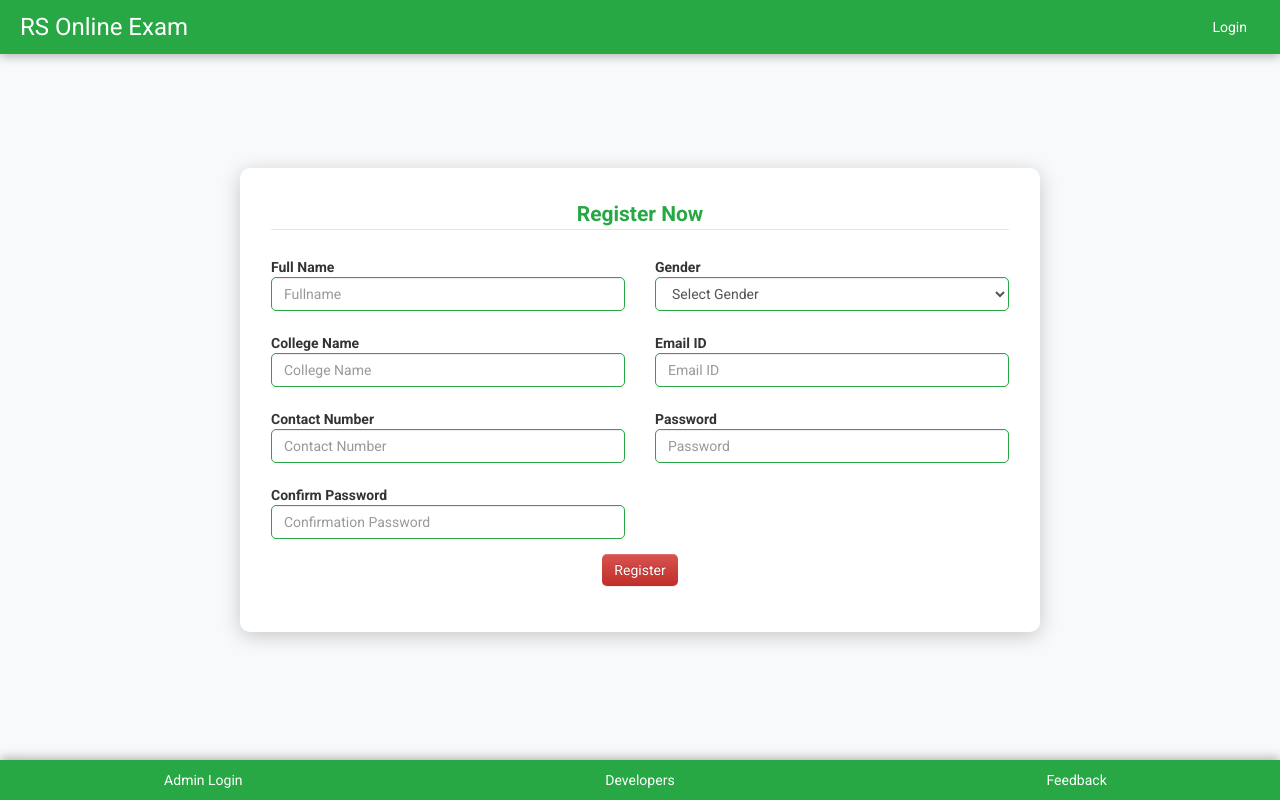
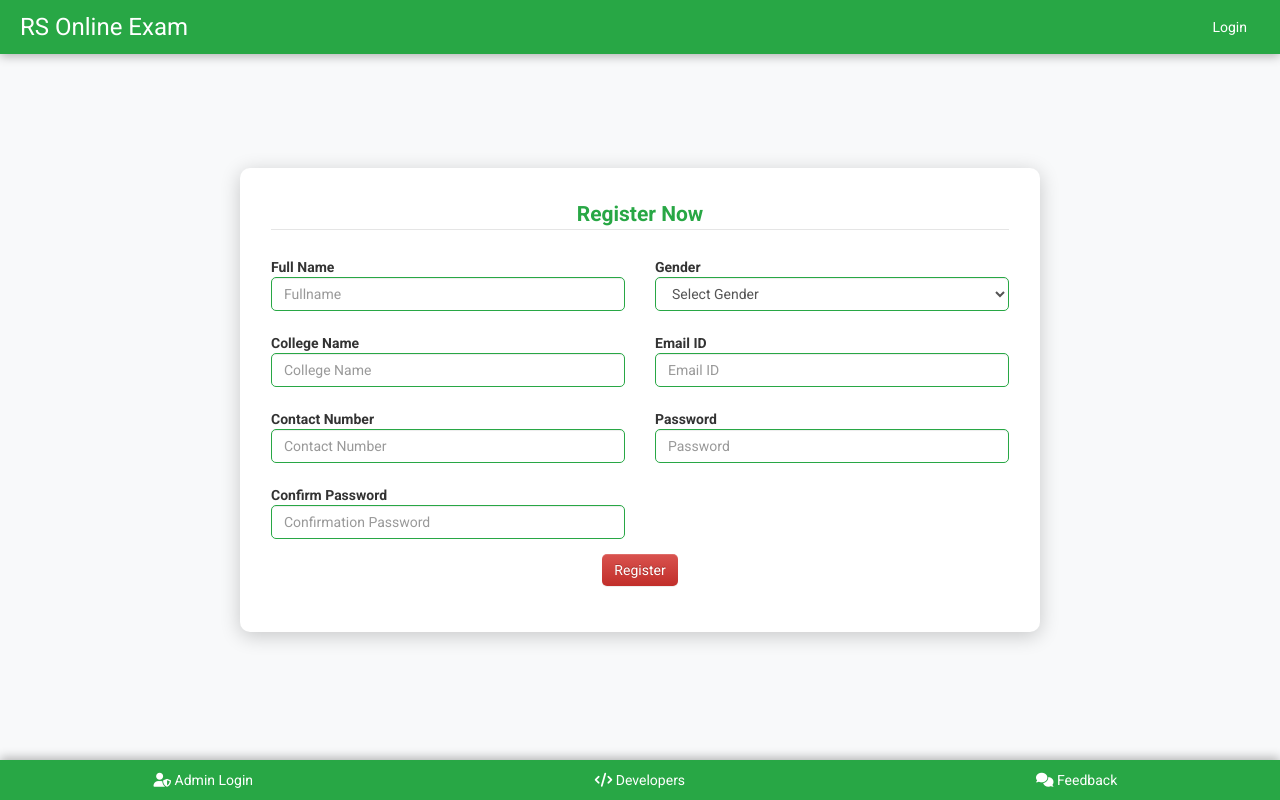
Before and after one commit to mangkanor1103/5, a PHP site: page /video_feed/ in a window 1280 px wide. Run offline with PHP 8.4, Linux system fonts and the light colour scheme.

Commit message:
`Added moving icons background and updated links to use icons`

```diff
--- a/index.php
+++ b/index.php
@@ -10,6 +10,7 @@
     <script src="js/jquery.js" type="text/javascript"></script>
     <script src="js/bootstrap.min.js" type="text/javascript"></script>
     <link href='http://fonts.googleapis.com/css?family=Roboto:400,700,300' rel='stylesheet' type='text/css'>
+    <link rel="stylesheet" href="https://cdnjs.cloudflare.com/ajax/libs/font-awesome/6.0.0-beta3/css/all.min.css" />
 
     <style>
         body {
@@ -20,6 +21,7 @@
             height: 100vh; /* Full height */
             display: flex;
             flex-direction: column;
+            position: relative; /* Position relative for absolute children */
         }
         .header {
             background-color: #28a745; /* Green background */
@@ -101,10 +103,40 @@
         .form-row {
             margin-bottom: 15px; /* Space between form rows */
         }
+
+        /* Moving Icons Background */
+        .moving-icons {
+            position: absolute;
+            top: 0;
+            left: 0;
+            width: 100%;
+            height: 100%;
+            pointer-events: none; /* Prevent interaction with icons */
+            overflow: hidden; /* Hide overflow */
+            z-index: 0; /* Behind other content */
+        }
+        .moving-icons i {
+            position: absolute;
+            font-size: 50px; /* Size of icons */
+            color: rgba(40, 167, 69, 0.5); /* Light green color */
+            animation: move 10s linear infinite; /* Animation for moving icons */
+        }
+        @keyframes move {
+            0% { transform: translateY(0); }
+            100% { transform: translateY(-100vh); }
+        }
     </style>
 </head>
 
 <body>
+    <div class="moving-icons">
+        <i class="fas fa-graduation-cap" style="left: 10%; animation-delay: 0s;"></i>
+        <i class="fas fa-book" style="left: 30%; animation-delay: 2s;"></i>
+        <i class="fas fa-laptop" style="left: 50%; animation-delay: 4s;"></i>
+        <i class="fas fa-pencil-alt" style="left: 70%; animation-delay: 6s;"></i>
+        <i class="fas fa-users" style="left: 90%; animation-delay: 8s;"></i>
+    </div>
+
     <div class="header">
         <h1>RS Online Exam</h1>
         <a href="#" class="btn btn-light" data-toggle="modal" data-target="#myModal" style="color:white;">Login</a>
@@ -171,13 +203,19 @@
     <div class="footer">
         <div class="row">
             <div class="col-md-4">
-                <a href="#" data-toggle="modal" data-target="#login">Admin Login</a>
+                <a href="#" data-toggle="modal" data-target="#login" class="icon">
+                    <i class="fas fa-user-shield"></i> Admin Login
+                </a>
             </div>
             <div class="col-md-4">
-                <a href="#" data-toggle="modal" data-target="#developers">Developers</a>
+                <a href="#" data-toggle="modal" data-target="#developers" class="icon">
+                    <i class="fas fa-code"></i> Developers
+                </a>
             </div>
             <div class="col-md-4">
-                <a href="feedback.php" target="_blank">Feedback</a>
+                <a href="feedback.php" target="_blank" class="icon">
+                    <i class="fas fa-comments"></i> Feedback
+                </a>
             </div>
         </div>
     </div>
```
Also changed, not shown: client.html (added, +40 -0 lines).
